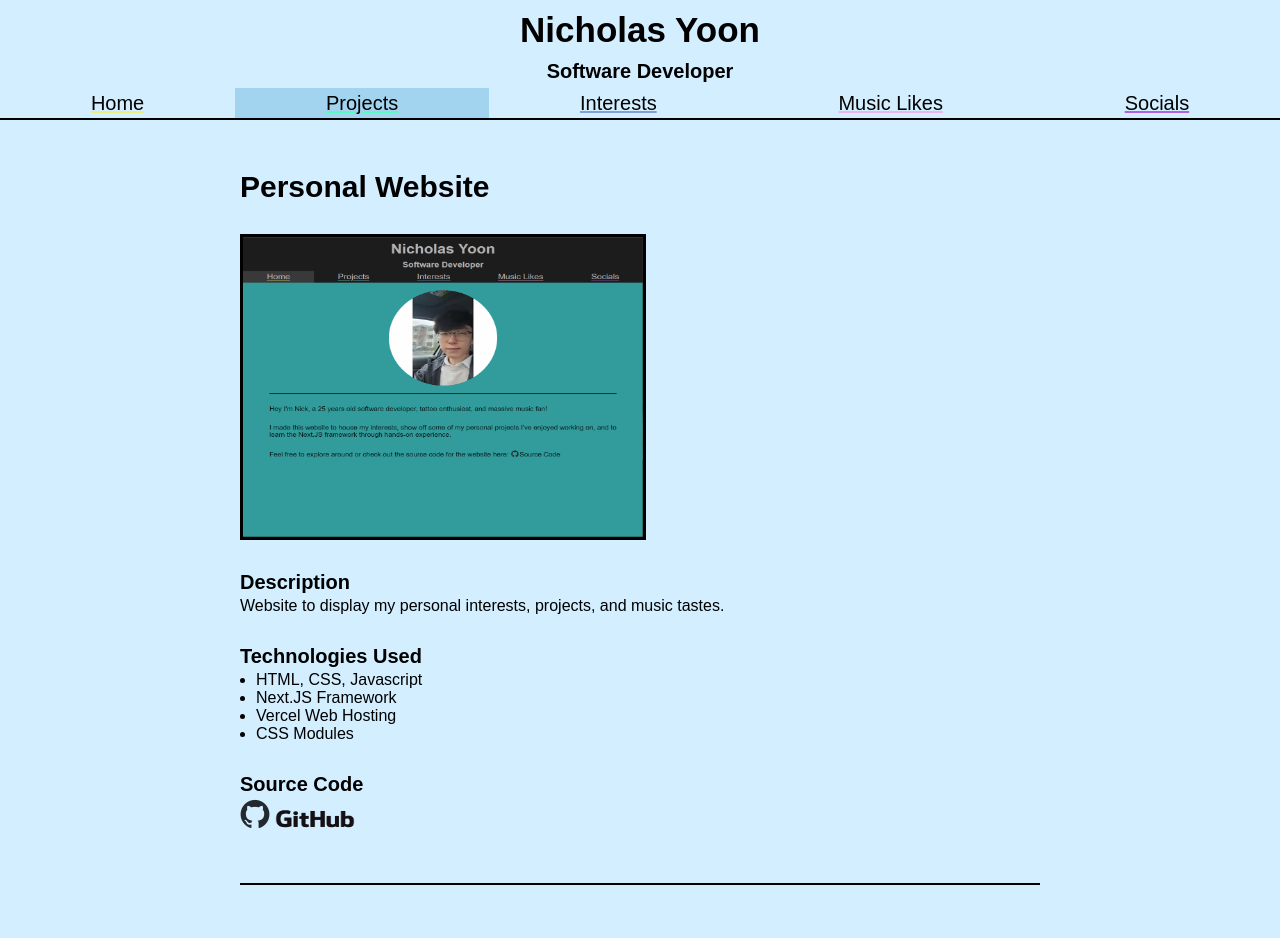
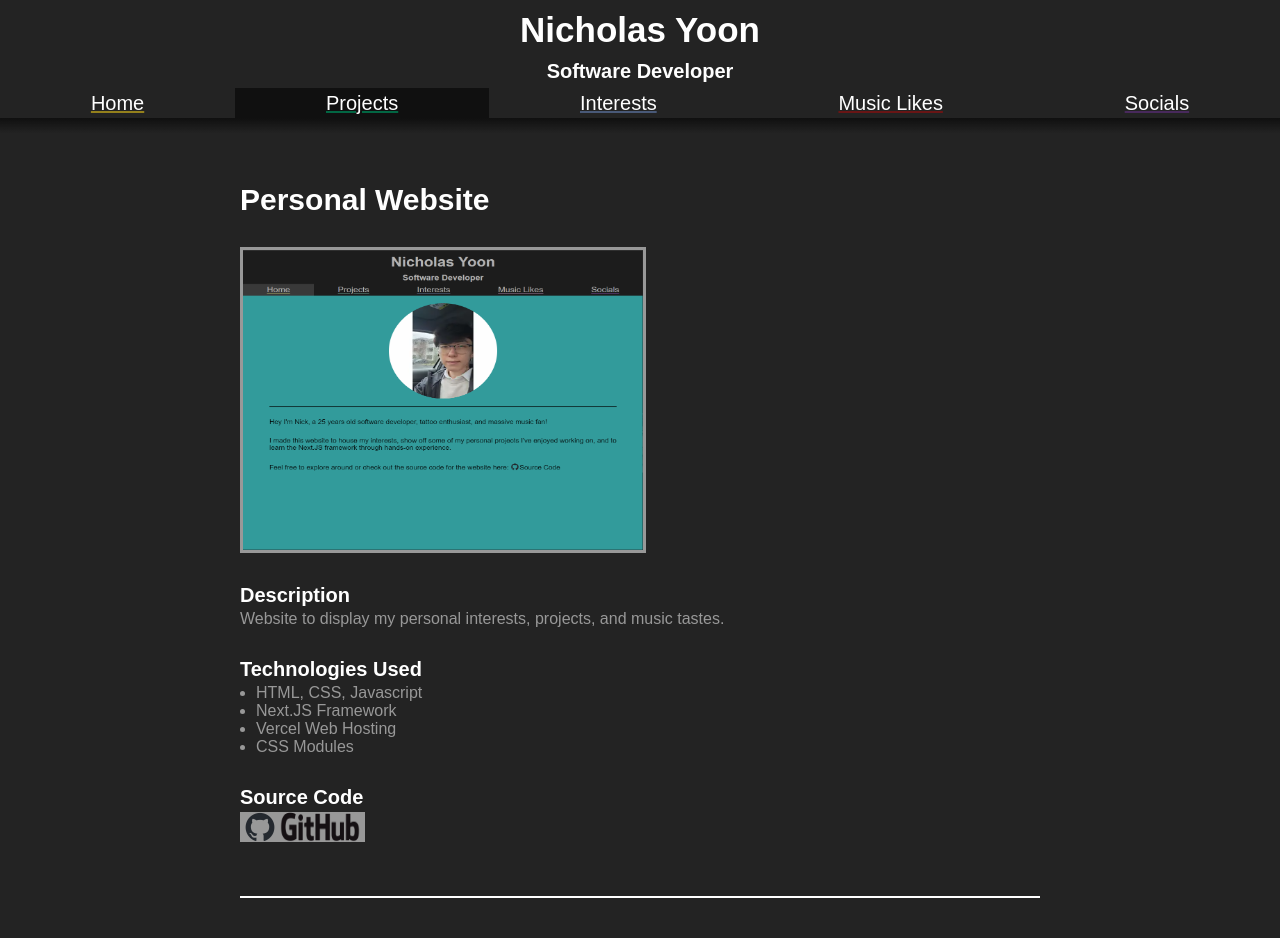
Before and after one commit to nyoon8360/mywebsite, a Next.js app: page /projects in a window 1280 px wide. Shown: the top 938 px of the page. Built offline with nearby package versions, Linux system fonts and the light colour scheme.

Commit message:
changed color scheme of site and added global variables to control color scheme

```diff
--- a/components/collapsible.module.css
+++ b/components/collapsible.module.css
@@ -1,7 +1,7 @@
 .collapsible {
     height: 50px;
     width: 100%;
-    background-color: #49A7A7;
+    background-color: var(--secondary-text-color);
     display: flex;
     flex-direction: row;
     justify-content: space-between;
@@ -41,6 +41,7 @@
     font-weight: bold;
     line-height: 18px;
     pointer-events: none;
+    color: var(--main-text-color);
 }
 
 .spaceHolder {
--- a/components/headerTab.js
+++ b/components/headerTab.js
@@ -13,7 +13,7 @@ export default function headerTab({tabState, underlineColor, destinationPath, on
             return (
                 <div className={styles.mainContainer}>
                     <div
-                        style={{textDecorationColor: underlineColor, backgroundColor: '#A2D4F0', cursor: 'default'}}
+                        style={{textDecorationColor: underlineColor, backgroundColor: '#101010', cursor: 'default'}}
                         className={styles.tab}>
                         {children}
                     </div>
--- a/components/headerTab.module.css
+++ b/components/headerTab.module.css
@@ -1,6 +1,6 @@
 .tab {
     text-decoration: none;
-    color: #000000;
+    color: var(--main-text-color);
     font-size: 20px;
     text-align: center;
     font-family: Arial, Helvetica, sans-serif;
--- a/components/mainHeader.js
+++ b/components/mainHeader.js
@@ -76,11 +76,11 @@ export default function MainHeader(props) {
                 </h1>
                 <h2 className={styles.subtitleText}>Software Developer</h2>
                 <div id="containerTabs" className={styles.tabContainer}>
-                    <HeaderTab tabState={currentPath == '/' ? 'selected' : transitionPlaying ? 'disabled' : 'normal'} underlineColor='#ECEE81' destinationPath='/' onClickEvent={handleTabClick}>Home</HeaderTab>
-                    <HeaderTab tabState={currentPath == '/projects' ? 'selected' : transitionPlaying ? 'disabled' : 'normal'} underlineColor='#56FCC2' destinationPath='/projects' onClickEvent={handleTabClick}>Projects</HeaderTab>
-                    <HeaderTab tabState={currentPath == '/interests' ? 'selected' : transitionPlaying ? 'disabled' : 'normal'} underlineColor='#82A0D8' destinationPath='/interests' onClickEvent={handleTabClick}>Interests</HeaderTab>
-                    <HeaderTab tabState={currentPath == '/music-likes' ? 'selected' : transitionPlaying ? 'disabled' : 'normal'} underlineColor='#EDB7ED' destinationPath='/music-likes' onClickEvent={handleTabClick}>Music Likes</HeaderTab>
-                    <HeaderTab tabState={currentPath == '/socials' ? 'selected' : transitionPlaying ? 'disabled' : 'normal'} underlineColor='#AF62E3' destinationPath='/socials' onClickEvent={handleTabClick}>Socials</HeaderTab>
+                    <HeaderTab tabState={currentPath == '/' ? 'selected' : transitionPlaying ? 'disabled' : 'normal'} underlineColor='#94801c' destinationPath='/' onClickEvent={handleTabClick}>Home</HeaderTab>
+                    <HeaderTab tabState={currentPath == '/projects' ? 'selected' : transitionPlaying ? 'disabled' : 'normal'} underlineColor='#026643' destinationPath='/projects' onClickEvent={handleTabClick}>Projects</HeaderTab>
+                    <HeaderTab tabState={currentPath == '/interests' ? 'selected' : transitionPlaying ? 'disabled' : 'normal'} underlineColor='#495978' destinationPath='/interests' onClickEvent={handleTabClick}>Interests</HeaderTab>
+                    <HeaderTab tabState={currentPath == '/music-likes' ? 'selected' : transitionPlaying ? 'disabled' : 'normal'} underlineColor='#691515' destinationPath='/music-likes' onClickEvent={handleTabClick}>Music Likes</HeaderTab>
+                    <HeaderTab tabState={currentPath == '/socials' ? 'selected' : transitionPlaying ? 'disabled' : 'normal'} underlineColor='#48295c' destinationPath='/socials' onClickEvent={handleTabClick}>Socials</HeaderTab>
                     <HeaderTab tabState='falling' underlineColor='#ECEE81'>Home</HeaderTab>
                     <div id='fallingTabContainer' className={styles.fallingTabContainer}>
                         <div id='fallingTabWave' className={styles.fallingTabWave}></div>
--- a/components/mainHeader.module.css
+++ b/components/mainHeader.module.css
@@ -1,7 +1,6 @@
 .headerContainer {
     display: flex;
     flex-direction: column;
-    background-color: #d2eeff;
 
     z-index: 5;
 
@@ -15,7 +14,10 @@
     height: 50px;
 
     display: table;
-    margin: 5px;
+    padding: 5px;
+    margin: 0;
+    width: 100%;
+    background-color: var(--main-bg-color);
 }
 
 .titleText {
@@ -27,7 +29,7 @@
     display: table-cell;
     vertical-align: middle;
 
-    color: #000000;
+    color: var(--main-text-color);
 }
 
 .subtitleText {
@@ -39,28 +41,30 @@
     display: table-cell;
     vertical-align: middle;
 
-    margin-bottom: 5px;
-    margin-top: 0px;
+    margin: 0px;
+    padding-bottom: 5px;
 
-    color: #000000;
+    color: var(--main-text-color);
+    background-color: var(--main-bg-color);
 }
 
 .tabContainer {
     display: flex;
     flex-direction: row;
     justify-content: space-evenly;
+    background-color: var(--main-bg-color);
 }
 
 .fallingTab {
     text-decoration: none;
-    color: #000000;
+    color: var(--main-text-color);
     font-size: 20px;
     text-align: center;
     font-family: Arial, Helvetica, sans-serif;
     line-height: 30px;
     height: 30px;
 
-    background-color: #d2eeff;
+    background-color: var(--main-bg-color);
 }
 
 .fallingTabContainer {
@@ -97,10 +101,9 @@
     margin-top: 0px;
     margin-bottom: 0px;
     border: none;
-    height: 2px;
+    height: 15px;
     width: 100%;
-    background-color: black;
-    color: black;
+    background-image: linear-gradient(#101010, transparent);
 }
 
 @keyframes dropTab {
--- a/pages/projects.js
+++ b/pages/projects.js
@@ -40,7 +40,7 @@ export default function Projects() {
                 <h4 className={styles.sectionText}>Source Code</h4>
                 <p className={styles.bodyText}>
                     <a id='githubSourceCodeLink' className={styles.githubLink} target='_blank' href='https://github.com/nyoon8360/mywebsite'>
-                        <Image src='/images/github-mark.png' alt='github logo' width={30} height={30}/>
+                        <Image className={styles.githubLogoP1} src='/images/github-mark.png' alt='github logo' width={30} height={30}/>
                         <Image className={styles.githubLogoP2} src='/images/github_logo.png' alt='github logo' width={90} height={30}/>
                     </a>
                 </p>
@@ -81,12 +81,10 @@ export default function Projects() {
                 <h4 className={styles.sectionText}>Source Code</h4>
                 <p className={styles.bodyText}>
                     <a id='githubSourceCodeLink' className={styles.githubLink} target='_blank' href='https://github.com/nyoon8360/BoEBot'>
-                        <Image src='/images/github-mark.png' alt='github logo' width={30} height={30}/>
-                        <Image className={styles.githubLogoP2} src='/images/github_logo.png' alt='github logo' width={90} height={30}/>
+                        <Image className={styles.githubLogoP1} src='/images/github-mark.png' alt='github logo' width={30} height={30}/>
+                        <Image className={styles.githubLogoP2} src='/images/github_logo.png' alt='github logo p2' width={90} height={30}/>
                     </a>
                 </p>
-
-
             </Reveal>
         </Layout>
     )
--- a/pages/socials.js
+++ b/pages/socials.js
@@ -10,8 +10,6 @@ export default function Socials() {
             <p>Lorem Ipsum</p>
             <p>socials page</p>
 
-            <InstagramEmbed url='https://www.instagram.com/p/CcdU1q0ugLN/?utm_source=ig_web_copy_link&igshid=MzRlODBiNWFlZA==' width={328}></InstagramEmbed>
-
         </Layout>
     )
 }
--- a/styles/global.css
+++ b/styles/global.css
@@ -1,6 +1,12 @@
+:root {
+    --main-bg-color: #232323;
+    --main-text-color: #ffffff;
+    --secondary-text-color: #989898;
+}
+
 html, body {
     margin: 0;
 
-    background-color: #d2eeff;
+    background-color: var(--main-bg-color);
     overflow-x: hidden;
 }
--- a/styles/index.module.css
+++ b/styles/index.module.css
@@ -12,7 +12,8 @@
 .bodyText {
     font-family: Arial, Helvetica, sans-serif;
     font-size: 16px;
-    margin: 30px 0px 30px 0px
+    margin: 30px 0px 30px 0px;
+    color: var(--main-text-color);
 }
 
 .divider {
@@ -20,19 +21,21 @@
     margin-bottom: 20px;
     border: none;
     height: 2px;
-    background-color: black;
-    color: black;
+    background-color: var(--main-text-color);
 }
 
 .githubLogo {
     transform: translateY(2px);
     margin-right: 2px;
+    background-color: var(--main-text-color);
+    border-radius: 20px;
+    padding: 1px;
 }
 
 .githubLink {
     margin-left: 5px;
     text-decoration: none;
-    color: black;
+    color: var(--main-text-color);
 }
 
 .githubLink:hover {
--- a/styles/music-likes.module.css
+++ b/styles/music-likes.module.css
@@ -4,6 +4,7 @@
     font-weight: bold;
     text-align: left;
     margin-top: 100px;
+    color: var(--main-text-color);
 }
 
 .divider {
@@ -11,8 +12,7 @@
     margin-bottom: 20px;
     border: none;
     height: 2px;
-    background-color: black;
-    color: black;
+    background-color: var(--main-text-color);
 }
 
 .toggleSwitch {
@@ -49,4 +49,5 @@
     font-size: 13px;
     line-height: 30px;
     font-weight: bold;
+    color: var(--main-text-color);
 }
--- a/styles/projects.module.css
+++ b/styles/projects.module.css
@@ -3,6 +3,7 @@
     font-weight: bold;
     font-family: Arial, Helvetica, sans-serif;
     margin-bottom: 0px;
+    color: var(--main-text-color);
 }
 
 .bodyText {
@@ -10,6 +11,7 @@
     font-size: 16px;
     margin-bottom: 30px;
     margin-top: 3px;
+    color: var(--secondary-text-color);
 }
 
 .unorderedListText {
@@ -18,6 +20,7 @@
     margin-bottom: 30px;
     margin-top: 3px;
     padding-left: 16px;
+    color: var(--secondary-text-color);
 }
 
 .projectTitle {
@@ -26,6 +29,7 @@
     font-weight: bold;
     text-align: left;
     margin-top: 100px;
+    color: var(--main-text-color);
 }
 
 .divider {
@@ -33,37 +37,20 @@
     margin-bottom: 50px;
     border: none;
     height: 2px;
-    background-color: black;
-    color: black;
+    background-color: var(--main-text-color);
 }
 
 .projectThumbnail {
-    border-color: black;
+    border-color: var(--secondary-text-color);
     border-width: 3px;
     border-style: solid;
 }
 
 .githubLogoP2 {
-    transform: translateY(5px);
+    background-color: var(--secondary-text-color);
 }
 
-.eachSlideEffect > div {
-    display: flex;
-    align-items: center;
-    justify-content: center;
-    background-size: cover;
-    height: 300px;
-    width: 400px;
-  }
-
-  .eachSlideEffect span {
-    padding: 20px;
-    font-size: 20px;
-    background: #efefef;
-    text-align: center;
-  }
-
-  .slide {
-    height: 300px;
-    width: 400px;
-  }
+.githubLogoP1 {
+    background-color: var(--secondary-text-color);
+    padding-left: 5px;
+}
```
Also changed, not shown: public/images/github_logo.png.
